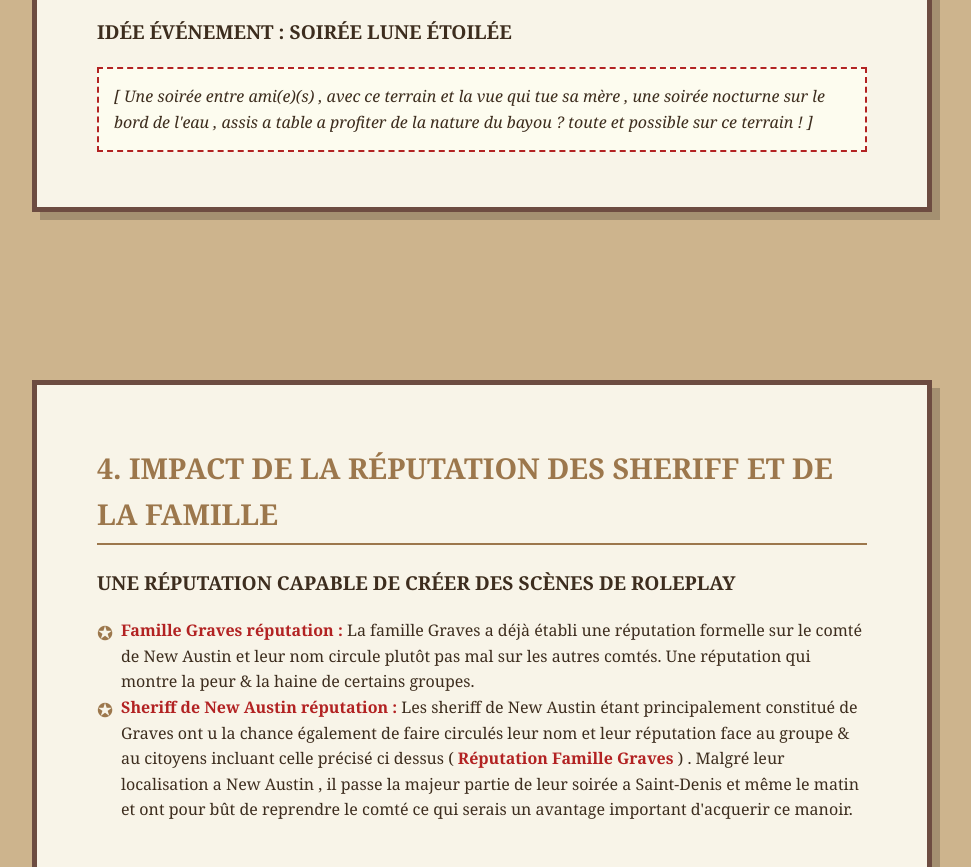
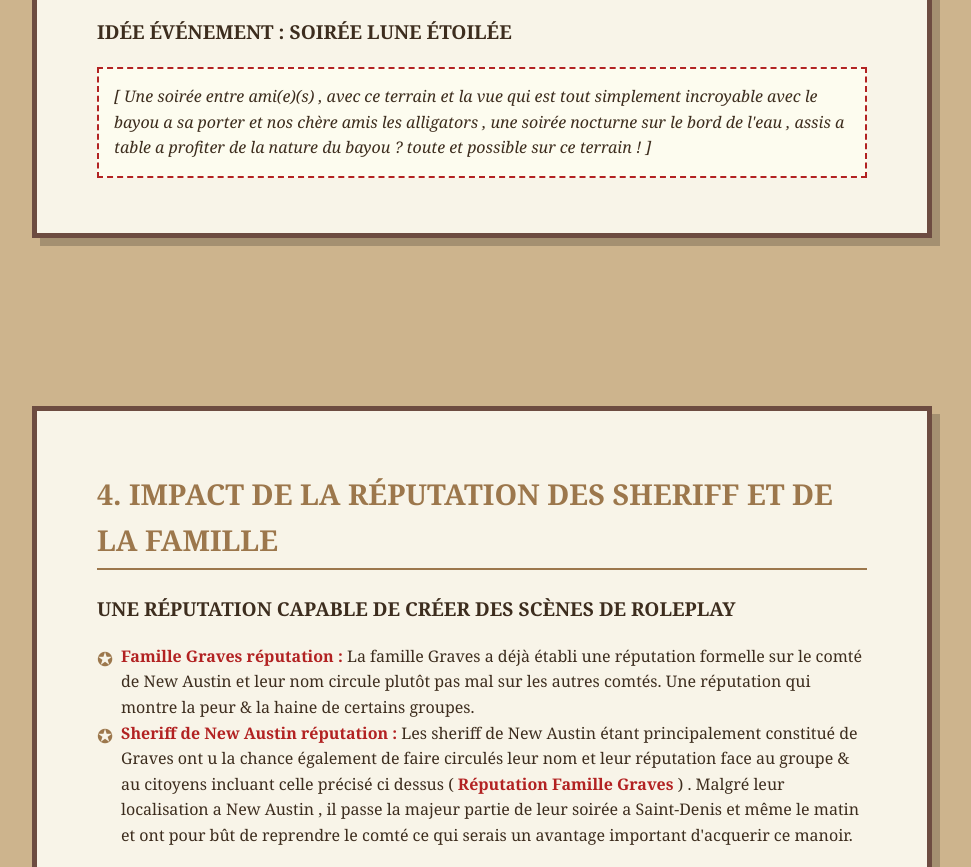
Before and after one commit to wolfygopqc/dossier-manoir-59-lc, a plain HTML site: page index.html in a window 1280 px wide. Shown: the part 3558-4425 px from the top of the page, without its empty margins (158-1129 px from the left). Drawn offline with Linux system fonts and the light colour scheme.

Commit message:
Update index.html

```diff
--- a/index.html
+++ b/index.html
@@ -234,7 +234,7 @@
 
             <h3>Idée Événement : Soirée lune étoilée</h3>
             <div class="placeholder">
-                [ Une soirée entre ami(e)(s) , avec ce terrain et la vue qui tue sa mère , une soirée nocturne sur le bord de l'eau , assis a table a profiter de la nature du bayou ? toute et possible sur ce terrain ! ]
+                [ Une soirée entre ami(e)(s) , avec ce terrain et la vue qui est tout simplement incroyable avec le bayou a sa porter et nos chère amis les alligators , une soirée nocturne sur le bord de l'eau , assis a table a profiter de la nature du bayou ? toute et possible sur ce terrain ! ]
             </div>
         </div>
     </div>
@@ -268,4 +268,5 @@
     </div>
 
 </body>
+
 </html>
```
